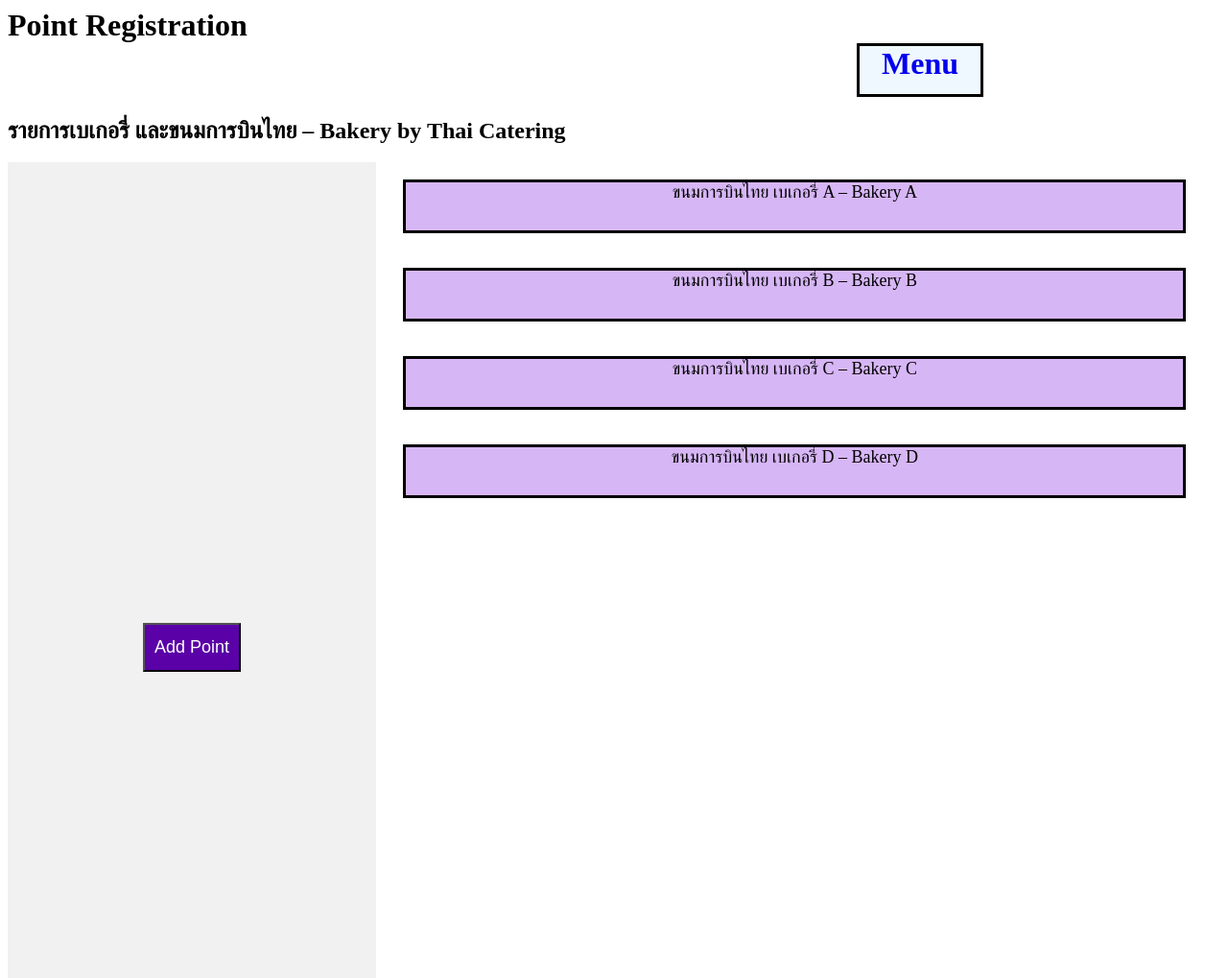
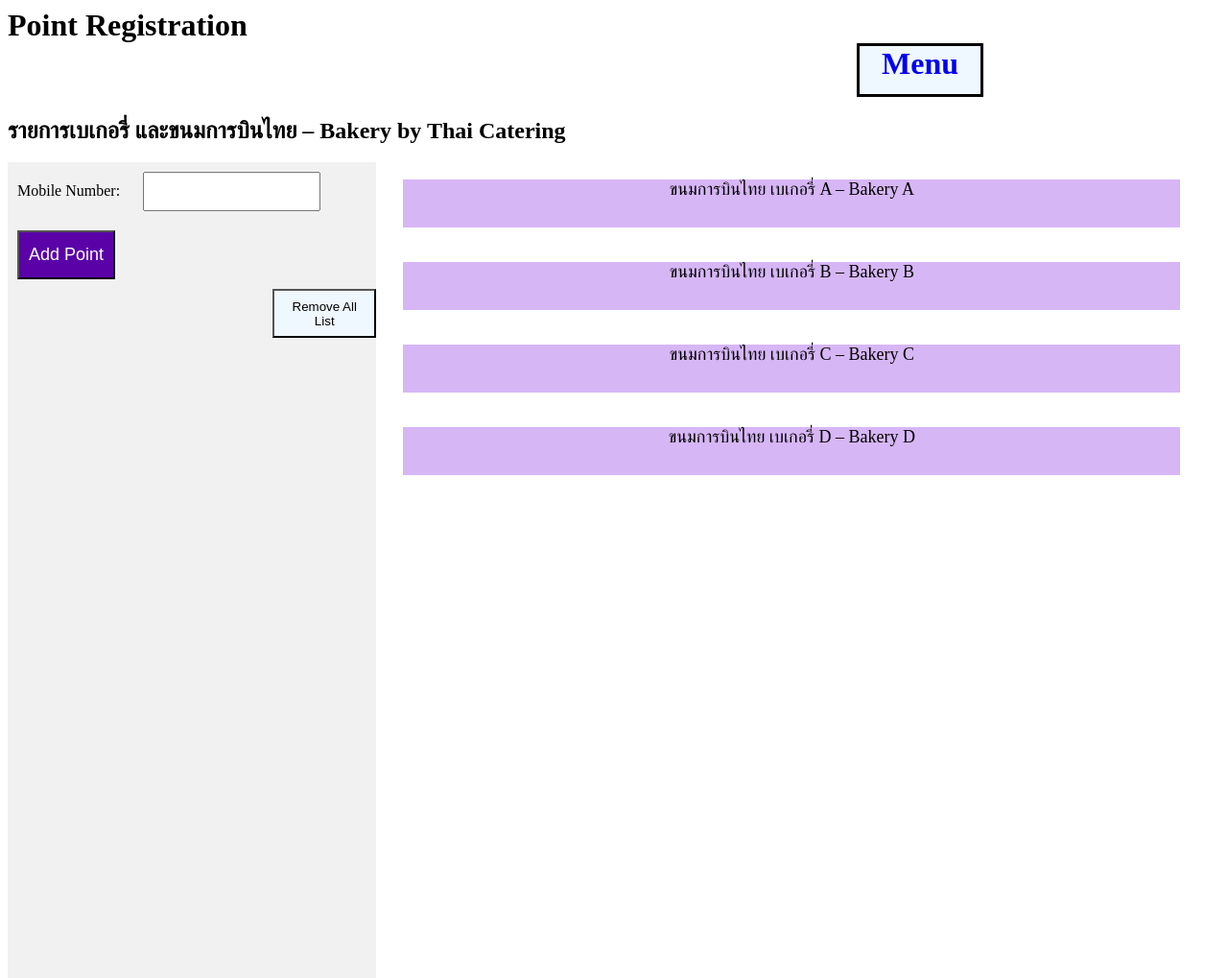
Before and after one commit to Ditthapeem/point-register, a Django app: a page that uses point_register/templates/point_register/bakery_detail.html in a window 1280 px wide. Shown: the whole page at 96% size. Run offline with Django 4.2, Linux system fonts and the light colour scheme; data that the repository does not hold is empty.

Commit message:
Adding bakery to left side

```diff
--- a/point_register/static/point_register/bakery_detail.css
+++ b/point_register/static/point_register/bakery_detail.css
@@ -19,7 +19,6 @@
     background-color: rgb(215, 182, 246);
     text-align: center;
     display: inline-block;
-    border-style: solid;
     width: 95%;
     height: 50px;
     font-size: large;
@@ -27,15 +26,15 @@
 }
 
 .button {
-    margin-top:125%;
     background-color: #5a01a7;
     height: 5%;
-    display: block;
+    display: inline-block;
     color: white;
     text-decoration: none;
     font-size: large;
     cursor: pointer;
     padding: 10px;
+    margin: 10px;
 
 }
 
@@ -50,7 +49,7 @@
     background-color: aliceblue;
     margin: auto;
     cursor: pointer;
-    height: 5%;
+    height: 10%;
     margin-left: 2%;
 }
 
@@ -80,3 +79,21 @@
     box-shadow: 0 0 0 4px #5a01a7;
     background-color: rgb(216, 174, 255);
 }
+
+.number {
+    height: 4%;
+    display: inline-block;
+    margin: 10px;
+}
+
+.label {
+    margin: 10px;
+}
+
+.remove_box {
+    background-color: aliceblue;
+    margin: auto;
+    cursor: pointer;
+    height: 5%;
+    margin-left: 72%;
+}
--- a/point_register/templates/point_register/bakery_detail.html
+++ b/point_register/templates/point_register/bakery_detail.html
@@ -8,38 +8,58 @@
     </head>
     <body>
         <div class="point_added">
-            <center><button class="button">Add Point</button></center>
+            <label class="label">Mobile Number: </label>
+            <input type="text" class="number"><button class="button">Add Point</button>
+            <li id="list"></li>
+            <button class="remove_box" onclick="deleteBakery()">Remove All List</button>
         </div>
         <div class="point_block">
 
             <p class="type_frame">ขนมการบินไทย เบเกอรี่ A – Bakery A</p>
             {% for l in list %}
                 {% if l.type_text == 'A' %}
-                    <button class="box">{{ l.name }}</button>
+                    <button class="box" onclick="addBakery('{{l.name}}')">{{ l.name }}</button>
                 {% endif %}
             {% endfor %}
 
             <p class="type_frame">ขนมการบินไทย เบเกอรี่ B – Bakery B</p>
             {% for l in list %}
                 {% if l.type_text == 'B' %}
-                    <button class="box">{{ l.name }}</button>
+                    <button class="box" onclick="addBakery('{{l.name}}')">{{ l.name }}</button>
                 {% endif %}
             {% endfor %}
 
             <p class="type_frame">ขนมการบินไทย เบเกอรี่ C – Bakery C</p>
             {% for l in list %}
                 {% if l.type_text == 'C' %}
-                    <button class="box">{{ l.name }}</button>
+                    <button class="box" onclick="addBakery('{{l.name}}')">{{ l.name }}</button>
                 {% endif %}
             {% endfor %}
 
             <p class="type_frame">ขนมการบินไทย เบเกอรี่ D – Bakery D</p>
             {% for l in list %}
                 {% if l.type_text == 'D' %}
-                    <button class="box">{{ l.name }}</button>
+                    <button class="box" onclick="addBakery('{{l.name}}')">{{ l.name }}</button>
                 {% endif %}
             {% endfor %}
 
         </div>
     </body>
+
+    <script>
+        let bakeryList = [];
+        function addBakery(x) {
+            console.log(x);
+            bakeryList.push(x);
+            console.log(bakeryList);
+
+            document.getElementById("list").innerHTML = bakeryList;
+        }
+
+        function deleteBakery() {
+            bakeryList = [];
+            document.getElementById("list").innerHTML = bakeryList;
+        }
+
+    </script>
 </html>
--- a/point_register/views.py
+++ b/point_register/views.py
@@ -12,7 +12,6 @@ def index(request):
 def bakery_detail(request):
     type_list = Type.objects.all()
     context = { 'list': type_list}
-    print(context)
     return render(request, 'point_register/bakery_detail.html', context)
 
 def setbox_deatail(request):
```
